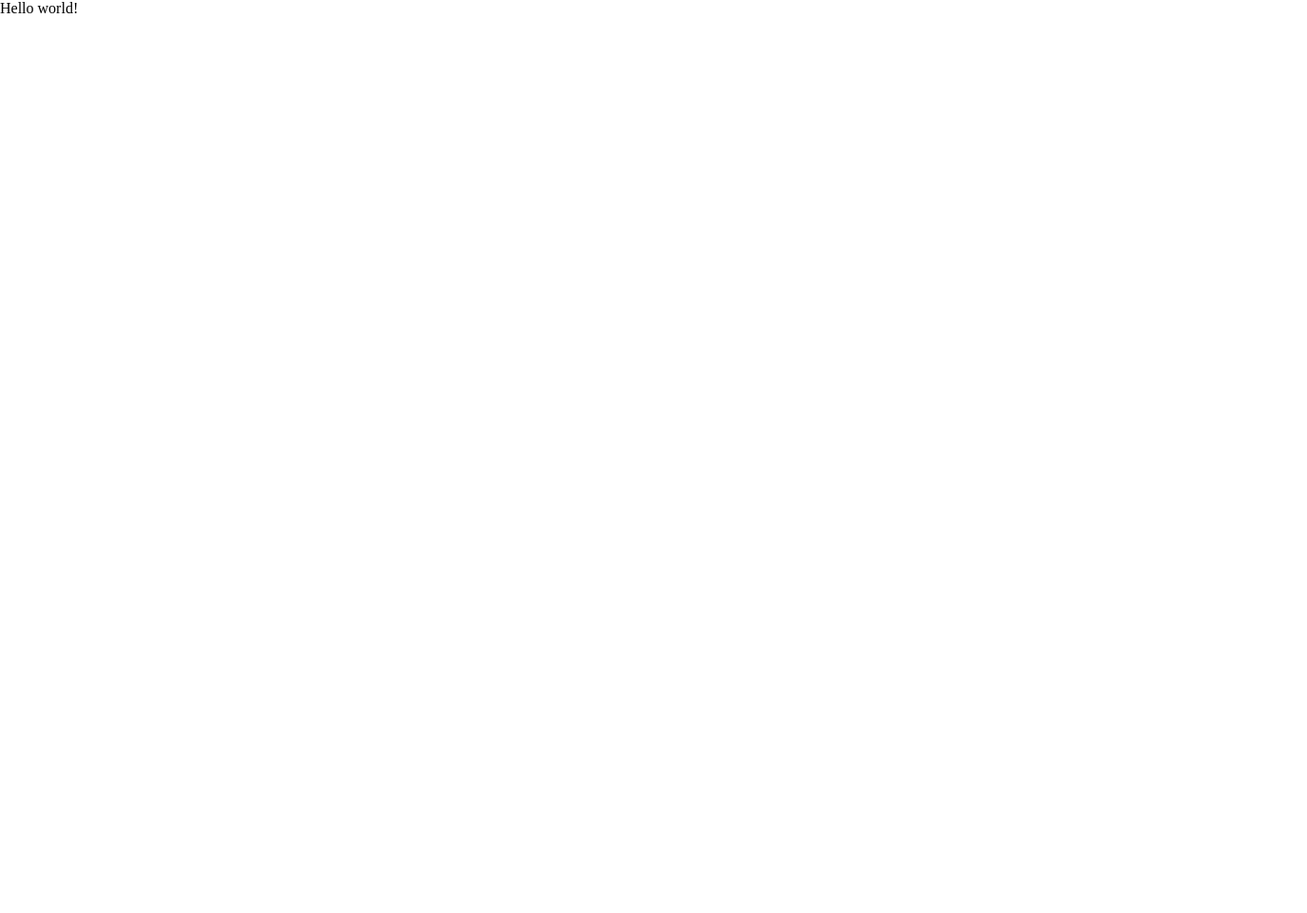
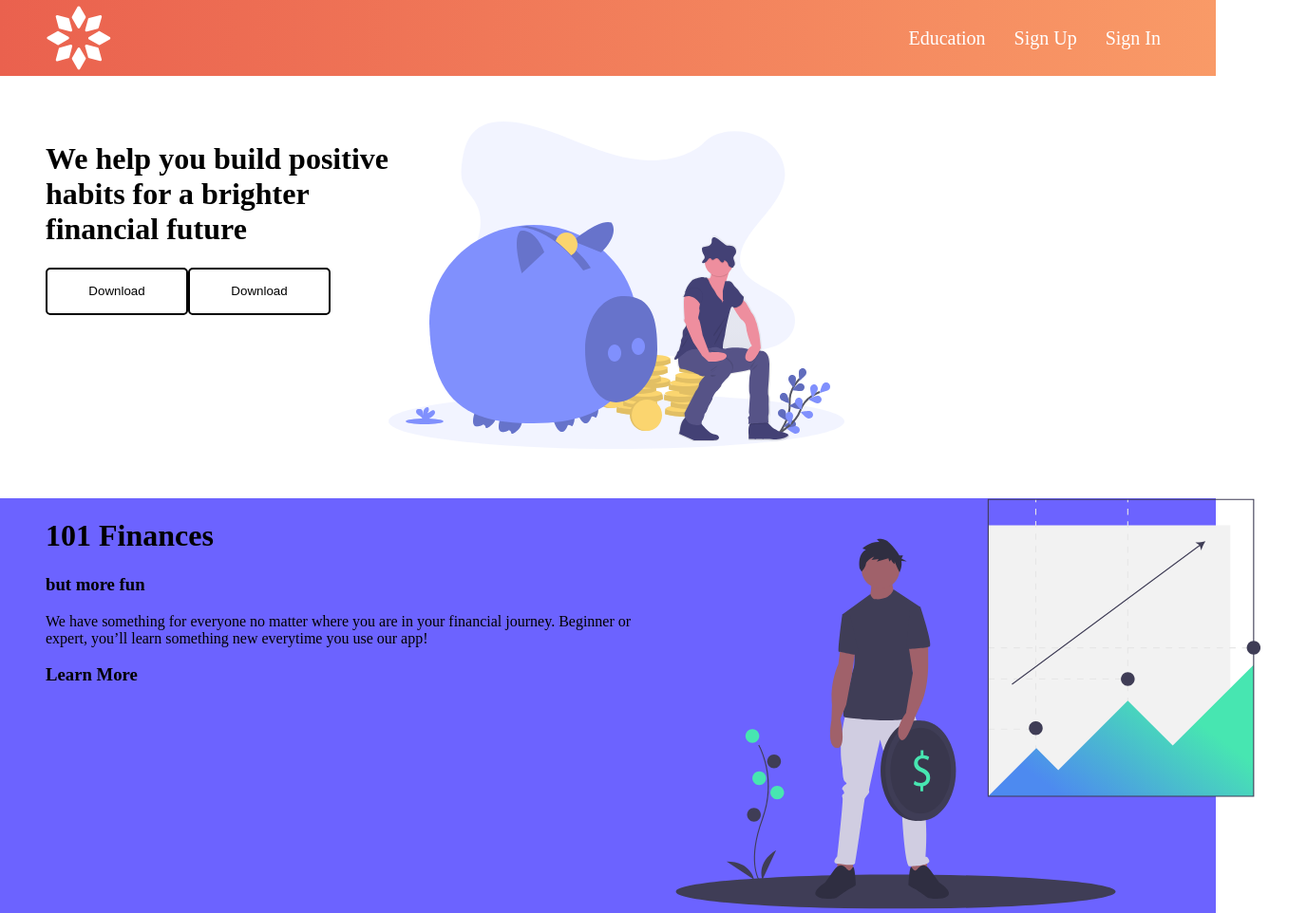
Before and after one commit to JohnDuongOC/hackathon-heySunny, a Gatsby site: page / in a window 1280 px wide. Shown: the whole page at 95% size, 1376 px wide, since content can reach past the window. Before the commit the page ends 800 px from the top, so only its background shows below. Built offline with nearby package versions, Linux system fonts and the light colour scheme; Gatsby itself is replaced by a stand-in of ours.

Commit message:
added 2 sections

```diff
--- /dev/null
+++ b/src/components/Hero.js
@@ -0,0 +1,22 @@
+import React from "react"
+import "../styles/index.scss"
+import HeroStyle from "./Hero.module.scss"
+import heroRight from "../imgs/heroRight.svg"
+
+const Hero = () => {
+    return (
+        <div className={HeroStyle.container}>
+            <div className={HeroStyle.left}>
+                <h1>We help you build positive <br />
+                habits for a brighter <br />
+                financial future</h1>
+                <button>Download</button>
+                <button>Download</button>
+            </div>
+            <div className={HeroStyle.right}>
+                <img src={heroRight} />
+            </div>
+        </div>
+    )
+}
+export default Hero
--- /dev/null
+++ b/src/components/Hero.module.scss
@@ -0,0 +1,4 @@
+.container {
+    padding: 3em;
+    display: flex;
+}
--- /dev/null
+++ b/src/components/HeroCarousel.js
@@ -0,0 +1,11 @@
+import React from "react"
+import "../styles/index.scss"
+
+const HeroCarousel = () => {
+    return (
+        <div>
+
+        </div>
+    )
+}
+export default HeroCarousel
--- /dev/null
+++ b/src/components/HeroDownload.js
@@ -0,0 +1,11 @@
+import React from "react"
+import "../styles/index.scss"
+
+const HeroDownload = () => {
+    return (
+        <div>
+
+        </div>
+    )
+}
+export default HeroDownload
--- /dev/null
+++ b/src/components/HeroStripe.js
@@ -0,0 +1,23 @@
+import React from "react"
+import "../styles/index.scss"
+import StripeStyle from "./HeroStripe.module.scss"
+import stripeBG from "../imgs/Stripe.svg"
+import stripeRight from "../imgs/StripeImg.svg"
+const HeroStripe = () => {
+    return (
+        <div className={StripeStyle.container}>
+            <div className={StripeStyle.stripe}>
+                <div className={StripeStyle.left}>
+                    <h1>101 Finances</h1>
+                    <h3>but more fun</h3>
+                    <p>We have something for everyone no matter where you are in your financial journey. Beginner or expert, you’ll learn something new everytime you use our app!</p>
+                    <h3>Learn More</h3>
+                </div>
+                <div className={StripeStyle.right}>
+                    <img src={stripeRight} />
+                </div>
+            </div>
+        </div>
+    )
+}
+export default HeroStripe
--- /dev/null
+++ b/src/components/HeroStripe.module.scss
@@ -0,0 +1,9 @@
+.container {
+    background: #6C63FF;
+}
+
+.stripe {
+    padding: 0 3em;
+    width: 100%;
+    display: flex;
+}
--- /dev/null
+++ b/src/components/NavBar.js
@@ -0,0 +1,23 @@
+import React from "react"
+import "../styles/index.scss"
+import NavBar__Style from "./NavBar.module.scss"
+import { Link } from "gatsby"
+import logo from "../imgs/Logo.svg"
+
+const NavBar = () => {
+    return (
+        <div>
+            <nav className={NavBar__Style.container}>
+                <div>
+                    <img className={NavBar__Style.logo} src={logo} />
+                </div>
+                <ul className={NavBar__Style.linkContainer}>
+                    <li><Link className={NavBar__Style.links} to="#">Education</Link></li>
+                    <li><Link className={NavBar__Style.links} to="#">Sign Up</Link></li>
+                    <li><Link className={NavBar__Style.links} to="#">Sign In</Link></li>
+                </ul>
+            </nav>
+        </div>
+    )
+}
+export default NavBar
--- /dev/null
+++ b/src/components/NavBar.module.scss
@@ -0,0 +1,28 @@
+.container {
+    align-items: center;
+    background-image: linear-gradient(to right, #EA614E 0%, #F99A67 100%);
+    display: flex;
+    height: 80px;
+    justify-content: space-between;
+    padding: 0 3em;
+
+}
+
+.linkContainer {
+    display: flex;
+    gap: 10px;
+    list-style: none;
+}
+
+.links {
+    color: white;
+    font-size: 20px;
+    font-weight: 400;
+    text-decoration: none;
+    padding: 0 10px;
+}
+
+.logo {
+    width: 70px;
+    display: flex;
+}
--- a/src/pages/index.js
+++ b/src/pages/index.js
@@ -1,10 +1,20 @@
 import React from "react"
 import "../styles/index.scss"
+import NavBar from "../components/NavBar"
+import Hero from "../components/Hero"
+import HeroStripe from "../components/HeroStripe"
+import HeroCarousel from "../components/HeroCarousel"
+import HeroDownload from "../components/HeroDownload"
 
 const Home = () => {
   return (
     <div>
-      Hello world!
+      <NavBar />
+      <Hero />
+      <HeroStripe />
+      <HeroCarousel />
+      <HeroDownload />
+
     </div>
   )
 }
--- a/src/styles/index.scss
+++ b/src/styles/index.scss
@@ -1,3 +1,14 @@
 body {
     margin: 0;
+    padding: 0;
+    font-family: AvenirLTStd-Book;
+    src: url('../fonts/AvenirLTStd-Book.otf')
 }
+
+button {
+    background: white;
+    border: 2px black solid;
+    border-radius: 5px;
+    width: 150px;
+    height: 50px;
+}
```
Also changed, not shown: src/fonts/AvenirLTStd-Black.otf (added), src/fonts/AvenirLTStd-Book.otf (added), src/imgs/Logo.svg (added), src/imgs/Stripe.svg (added), src/imgs/StripeImg.svg (added), src/imgs/heroRight.svg (added).
